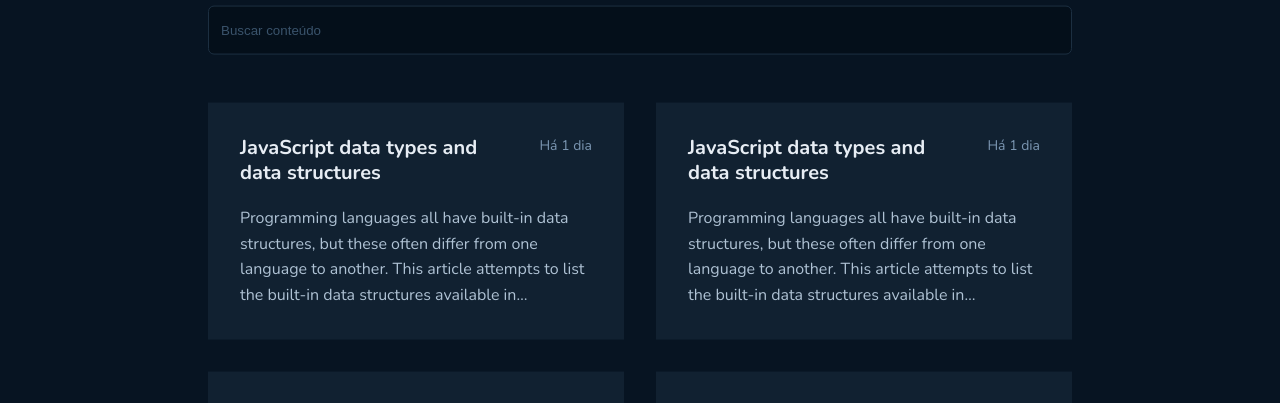
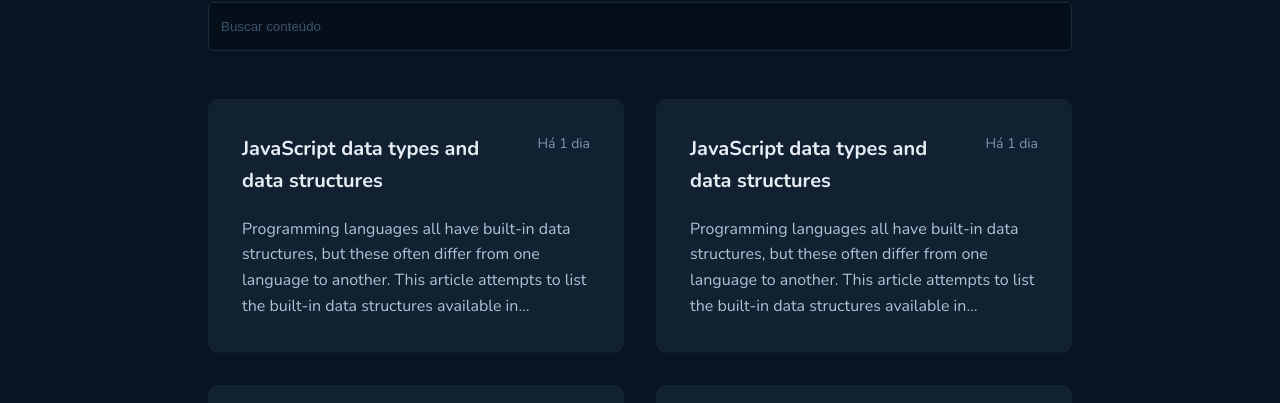
Before and after one commit to aledosreis/github-blog, a React (Vite) app: page / in a window 1280 px wide. Shown: the part 543-946 px from the top of the page. Built offline with nearby package versions, Linux system fonts and the light colour scheme.

Commit message:
add component states

```diff
--- a/src/components/CardPost/CardPost.module.css
+++ b/src/components/CardPost/CardPost.module.css
@@ -1,6 +1,12 @@
 .cardPost {
   background-color: var(--base-post);
   padding: 2rem;
+  border-radius: 10px;
+  border: 2px solid transparent
+}
+
+.cardPost:hover {
+  border: 2px solid var(--base-label)
 }
 
 .cardPost p {
@@ -10,6 +16,7 @@
   line-clamp: 4;
   -webkit-box-orient: vertical;
   margin-top: 1.25rem;
+  color: var(--base-text)
 }
 
 .cardHeader {
@@ -17,7 +24,7 @@
   justify-content: space-between;
 }
 
-.cardHeader a {
+.cardHeader strong {
   font-size: 1.25rem;
   font-weight: 700;
   color: var(--base-title);
--- a/src/components/CardPost/index.tsx
+++ b/src/components/CardPost/index.tsx
@@ -6,9 +6,9 @@ type CardPostProps = {
 
 export function CardPost({route}: CardPostProps) {
   return (
-    <div className={styles.cardPost}>
+    <a href={route} className={styles.cardPost}>
       <div className={styles.cardHeader}>
-        <a href={route}>JavaScript data types and data structures</a>
+        <strong>JavaScript data types and data structures</strong>
         <span>Há 1 dia</span>
       </div>
 
@@ -19,6 +19,6 @@ export function CardPost({route}: CardPostProps) {
         they have. These can be used to build other data structures. Wherever
         possible, comparisons with other languages are drawn.
       </p>
-    </div>
+    </a>
   );
 }
--- a/src/main.css
+++ b/src/main.css
@@ -31,6 +31,10 @@ a {
   text-decoration: none;
 }
 
+a:hover {
+  text-decoration: underline;
+}
+
 span, strong {
   line-height: 160%;
 }
--- a/src/pages/Home/index.module.css
+++ b/src/pages/Home/index.module.css
@@ -84,6 +84,11 @@
   border: 1px solid var(--base-border);
   margin-top: 0.75rem;
   margin-bottom: 3rem;
+  color: var(--base-text);
+}
+
+.searchInput:focus {
+  outline: 1px solid var(--blue);
 }
 
 .searchInput::placeholder {
```
